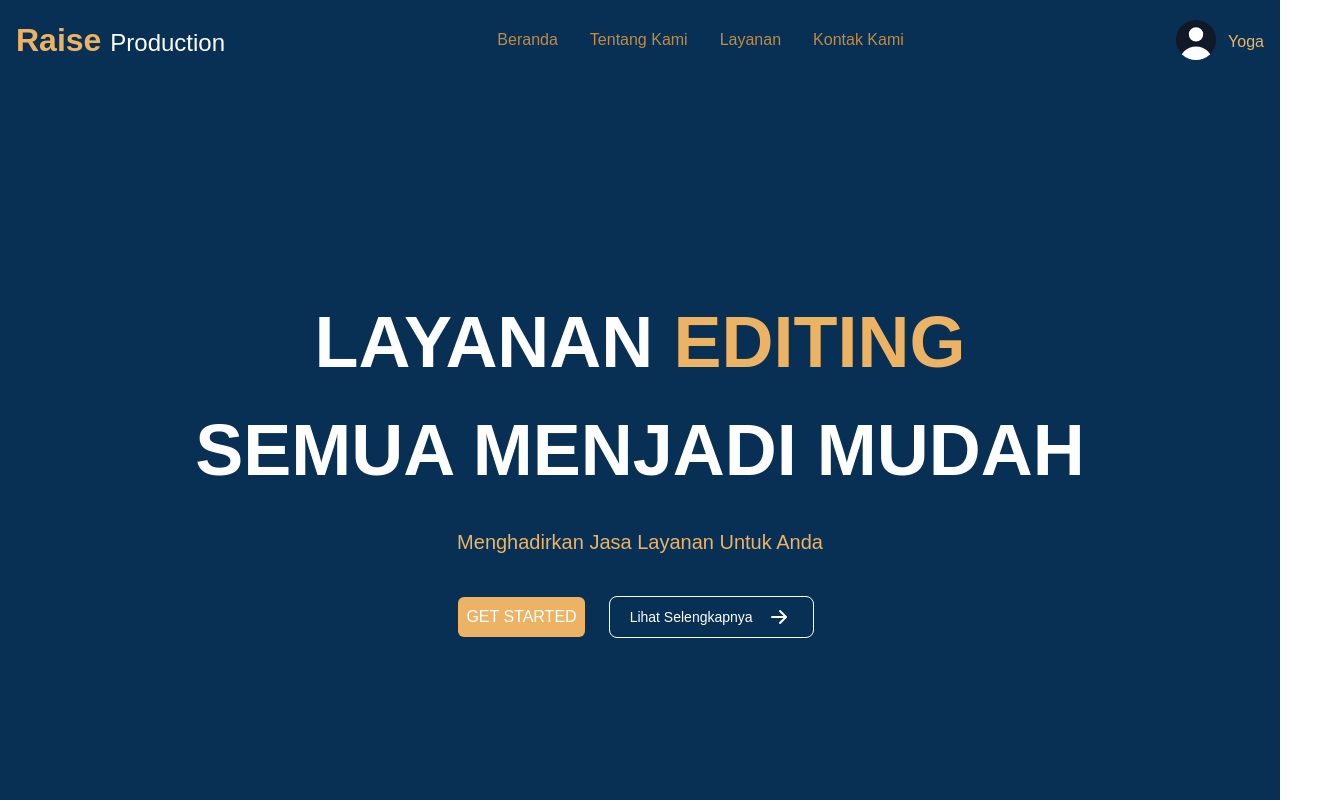
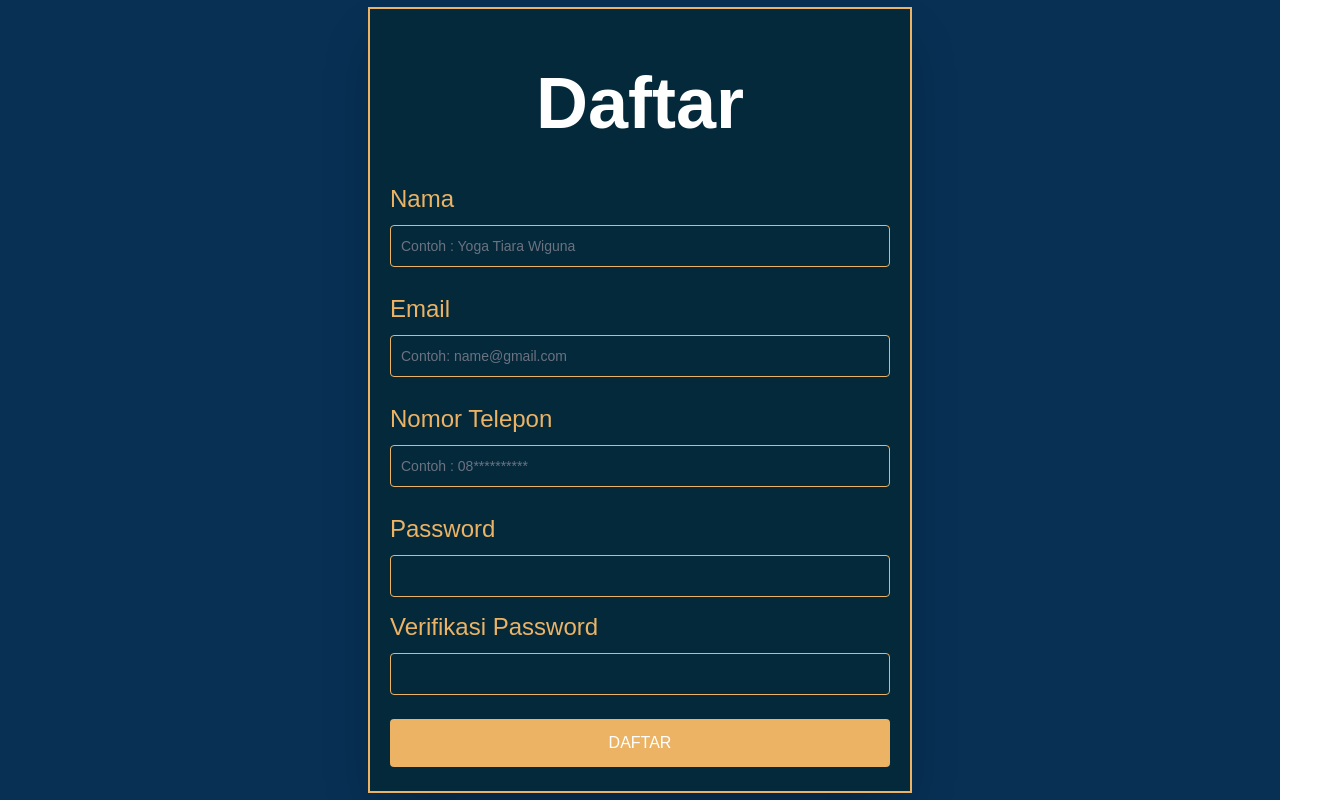
Before and after one commit to dimpram101/raise-production, a React (Vite) app in the folder frontend/: page /register in a window 1280 px wide. Shown: the top 800 px of the page, 1318 px wide, since content can reach past the window. Built offline with nearby package versions, Linux system fonts and the light colour scheme.

Commit message:
Halaman login dan register done

```diff
--- a/frontend/package.json
+++ b/frontend/package.json
@@ -13,7 +13,8 @@
     "flowbite": "^1.6.5",
     "flowbite-react": "^0.4.4",
     "react": "^18.2.0",
-    "react-dom": "^18.2.0"
+    "react-dom": "^18.2.0",
+    "react-router-dom": "^6.11.1"
   },
   "devDependencies": {
     "@types/react": "^18.0.28",
--- a/frontend/src/App.jsx
+++ b/frontend/src/App.jsx
@@ -1,6 +1,7 @@
-import { useState } from 'react'
-import reactLogo from './assets/react.svg'
-import LandingPage from './page/LandingPage'
+import { BrowserRouter as Router, Routes, Route } from 'react-router-dom'
+import Home from './pages/Home'
+import Login from './pages/Login'
+import Register from './pages/Register'
 
 import './App.css'
 
@@ -8,9 +9,13 @@ function App() {
 
 
   return (
-    <>
-      <LandingPage />
-    </>
+    <Router>
+      <Routes>
+        <Route path='/' element={<Home/>}></Route>
+        <Route path='/login' element={<Login/>}></Route>
+        <Route path="/register" element={<Register/>}></Route>
+      </Routes>
+    </Router>
   )
 }
 
--- a/frontend/src/component/Navbar.jsx
+++ b/frontend/src/Components/Landing_page/Navbar.jsx
@@ -1,8 +1,12 @@
+import { useNavigate } from "react-router-dom";
+
 const Navbar = () => {
+  const navigate = useNavigate()
+
   return(
     <>
       <nav className="bg-[#073054]  dark:bg-gray-900 fixed w-full z-20 top-0 left-0 ">
-        <div className="max-w-screen-xl flex flex-wrap items-center justify-between mx-auto p-4">
+        <div className="max-w-screen-xl flex flex-wrap items-center justify-between mx-64 p-4">
           <a href="https://flowbite.com/" className="flex items-center">
             {/* <img src="https://flowbite.com/docs/images/logo.svg" className="h-8 mr-3" alt="Flowbite Logo"/> */}
             <h1 className=" text-[32px] font-semibold text-[#ECB365] font-poppins">Raise <span className="text-white font-thin text-[24px]">Production</span></h1>
@@ -10,16 +14,16 @@ const Navbar = () => {
 
           <div className="flex md:order-2">
 
-            {/* <ul className="flex flex-row space-x-8">
+            <ul className="flex flex-row space-x-8">
               <li className="mt-1.5">
-                <a href="#" className="text-[#ECB365] hover:text-[#e19f42] text-[16px]  font-poppins font-thin"> Masuk</a>
+                <a onClick={() => navigate('/login')} href="/login" className="text-[#ECB365] hover:text-[#e19f42] text-[16px]  font-poppins font-thin"> Masuk</a>
               </li>
 
               <li>
-                <button type="button" className="text-white bg-[#ECB365] hover:bg-[#e19f42] focus:ring-4 focus:outline-none focus:ring-blue-300 font-medium rounded-md text-[16px] px-2 py-2 text-center font-poppins mr-3 md:mr-0 ">Daftar</button>
+                <button type="button" onClick={() => navigate('/register')} className="text-white bg-[#ECB365] hover:bg-[#e19f42] focus:ring-4 focus:outline-none focus:ring-blue-300 font-medium rounded-md text-[16px] px-2 py-2 text-center font-poppins mr-3 md:mr-0 ">Daftar</button>
               </li>
-            </ul> */}
-            <a href="#">
+            </ul>
+            {/* <a href="#">
               <ul className="flex flex-row space-x-3 items center">
 
                 <li>
@@ -30,11 +34,11 @@ const Navbar = () => {
 
                 </li>
                 <li className="mt-2.5">
-                  <p className="font-poppins text-[#ECB365] ">Yoga </p>
+                  <p className="font-poppins text-[#ECB365] ">Yoga</p>
 
                 </li>
               </ul>
-            </a>
+            </a> */}
 
             <button data-collapse-toggle="navbar-sticky" type="button" className="inline-flex items-center p-2 text-sm text-gray-500 rounded-lg md:hidden hover:bg-gray-100 focus:outline-none focus:ring-2 focus:ring-gray-200 dark:text-gray-400 dark:hover:bg-gray-700 dark:focus:ring-gray-600" aria-controls="navbar-sticky" aria-expanded="false">
               <span className="sr-only">Open main menu</span>
--- /dev/null
+++ b/frontend/src/pages/Login.jsx
@@ -0,0 +1,43 @@
+const Login = () => {
+  return(
+    <>
+      <div className="bg-[#073054] h-screen flex flex-col justify-center">
+        <div className="flex flex-col mx-auto p-10 bg-[#04293A] h-[576px] w-[544px] shadow-2xl border-2 border-[#ECB365]">
+          <div className="font-poppins flex flex-col items-center">
+            <h1 className="text-[72px] font-bold text-white">Masuk</h1>
+
+            <form className="pt-6">
+              <div class="mb-6">
+                <label for="email" class="block mb-2 text-[24px]  text-[#ECB365] dark:text-white">Email</label>
+                <input type="email" id="email" class="bg-[#04293A] border border-[#ECB365] text-white text-sm rounded focus:ring-[#ECB365] focus:border-[#ECB365] block w-[500px] p-2.5" placeholder="Contoh: name@gmail.com" required/>
+              </div>
+
+              <div class="mb-3">
+                <label for="password" class="block mb-2 text-[24px]  text-[#ECB365]">Password</label>
+                <input type="password" id="password" class="bg-[#04293A] border border-[#ECB365] text-white text-sm rounded focus:ring-[#ECB365] focus:border-[#ECB365] block w-[500px] p-2.5" placeholder="" required />
+                <div className="pt-2 flex justify-end">
+                  <a href="" className="text-[#ECB365] hover:text-[#e19f42]">Lupa Password ?</a>
+                </div>
+              </div>
+            </form>
+
+            <div>
+              <button type="button" className="text-white bg-[#ECB365] hover:bg-[#e19f42] h-[48px] w-[500px] rounded">MASUK</button>
+
+              <div className="pt-3">
+                <label for="daftar_button" class="block mb-2  text-[16px]  text-[#ECB365]">Belum mempunyai akun ? </label>
+                <button type="button" id="daftar_button" className="text-white bg-[#ECB365] hover:bg-[#e19f42] h-[48px] w-[500px] rounded">DAFTAR</button>
+
+              </div>
+            </div>
+          </div>
+
+          </div>
+      </div>
+    </>
+
+  );
+
+}
+
+export default Login;
--- /dev/null
+++ b/frontend/src/pages/Register.jsx
@@ -0,0 +1,46 @@
+const Register = () => {
+  return (
+    <>
+      <div className="bg-[#073054] h-screen flex flex-col justify-center">
+        <div className="flex flex-col mx-auto p-10 bg-[#04293A] h-[786px] w-[544px] shadow-2xl border-2 border-[#ECB365]">
+          <div className="font-poppins flex flex-col items-center">
+            <h1 className="text-[72px] font-bold text-white">Daftar</h1>
+
+            <form className="pt-6">
+              <div class="mb-6">
+                <label for="name" class="block mb-2 text-[24px]  text-[#ECB365] dark:text-white">Nama</label>
+                <input type="text" id="name" class="bg-[#04293A] border border-[#ECB365] text-white text-sm rounded focus:ring-[#ECB365] focus:border-[#ECB365] block w-[500px] p-2.5" placeholder="Contoh : Yoga Tiara Wiguna" required />
+              </div>
+
+              <div class="mb-6">
+                <label for="email" class="block mb-2 text-[24px]  text-[#ECB365] dark:text-white">Email</label>
+                <input type="email" id="email" class="bg-[#04293A] border border-[#ECB365] text-white text-sm rounded focus:ring-[#ECB365] focus:border-[#ECB365] block w-[500px] p-2.5" placeholder="Contoh: name@gmail.com" required />
+              </div>
+
+              <div class="mb-6">
+                <label for="phone" class="block mb-2 text-[24px]  text-[#ECB365] dark:text-white">Nomor Telepon</label>
+                <input type="tel" id="phone" class="bg-[#04293A] border border-[#ECB365] text-white text-sm rounded focus:ring-[#ECB365] focus:border-[#ECB365] block w-[500px] p-2.5" placeholder="Contoh : 08**********" required />
+              </div>
+
+              <div class="mb-3">
+                <label for="password" class="block mb-2 text-[24px]  text-[#ECB365]">Password</label>
+                <input type="password" id="password" class="bg-[#04293A] border border-[#ECB365] text-white text-sm rounded focus:ring-[#ECB365] focus:border-[#ECB365] block w-[500px] p-2.5" placeholder="" required />
+                <div className="mt-3">
+                  <label for="password" class="block mb-2 text-[24px]  text-[#ECB365]">Verifikasi Password</label>
+                  <input type="password" id="password" class="bg-[#04293A] border border-[#ECB365] text-white text-sm rounded focus:ring-[#ECB365] focus:border-[#ECB365] block w-[500px] p-2.5" placeholder="" required />
+                </div>
+              </div>
+            </form>
+
+            <div className="mt-3">
+              <button type="button" className="text-white bg-[#ECB365] hover:bg-[#e19f42] h-[48px] w-[500px] rounded">DAFTAR</button>
+            </div>
+          </div>
+
+        </div>
+      </div>
+    </>
+  );
+}
+
+export default Register;
```
Also changed, not shown: frontend/src/pages/Home.jsx (renamed from frontend/src/page/LandingPage.jsx, +7 -7 lines), frontend/src/Components/Landing_page/Footer.jsx (renamed from frontend/src/component/Footer.jsx), frontend/src/Components/Landing_page/ServiceCard.jsx (renamed from frontend/src/component/ServiceCard.jsx), frontend/src/Components/Sidebar.jsx (added), frontend/src/page/Register.jsx (deleted), 1 other file (tests, documents, lock files or other folders).
